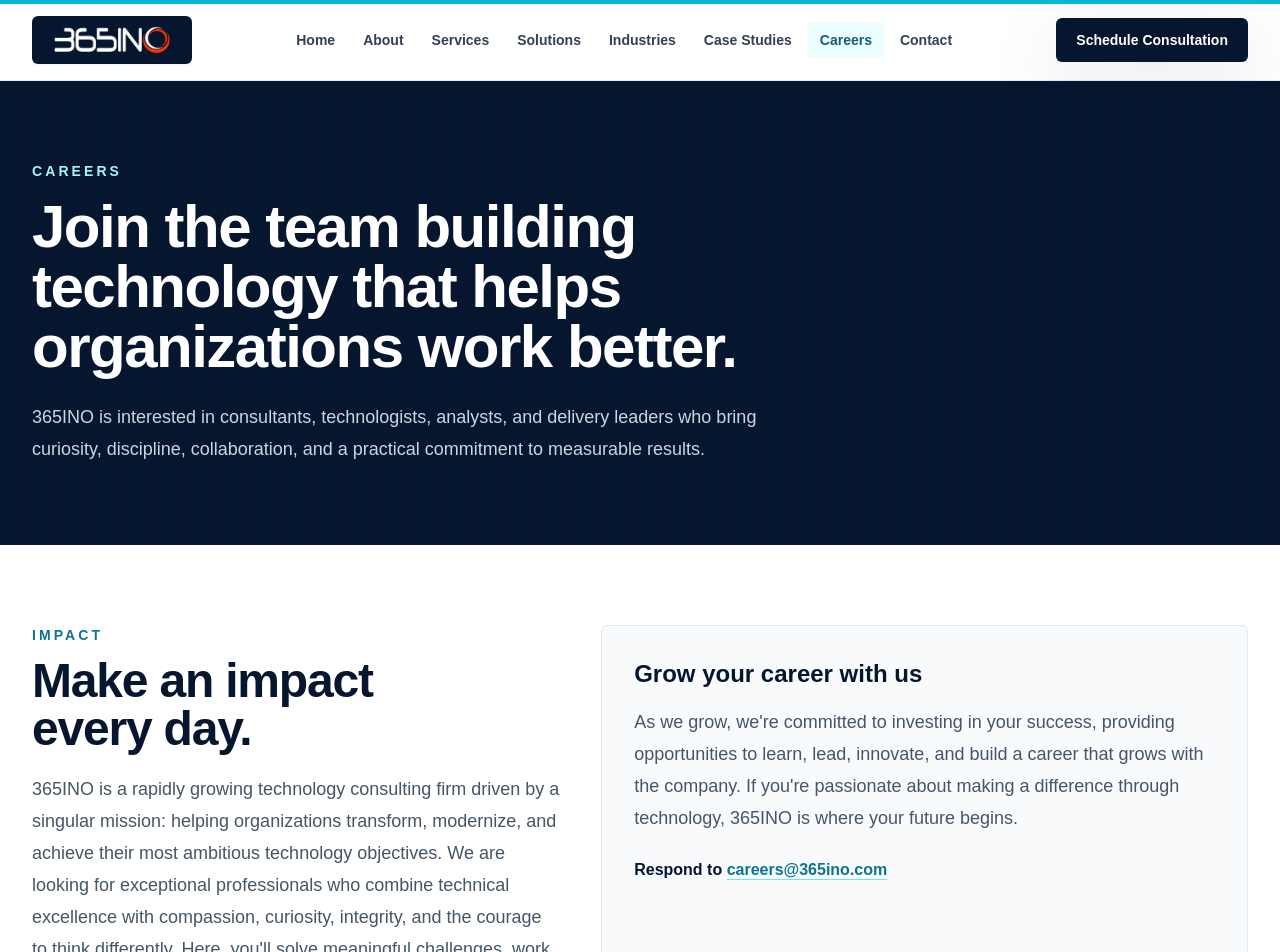
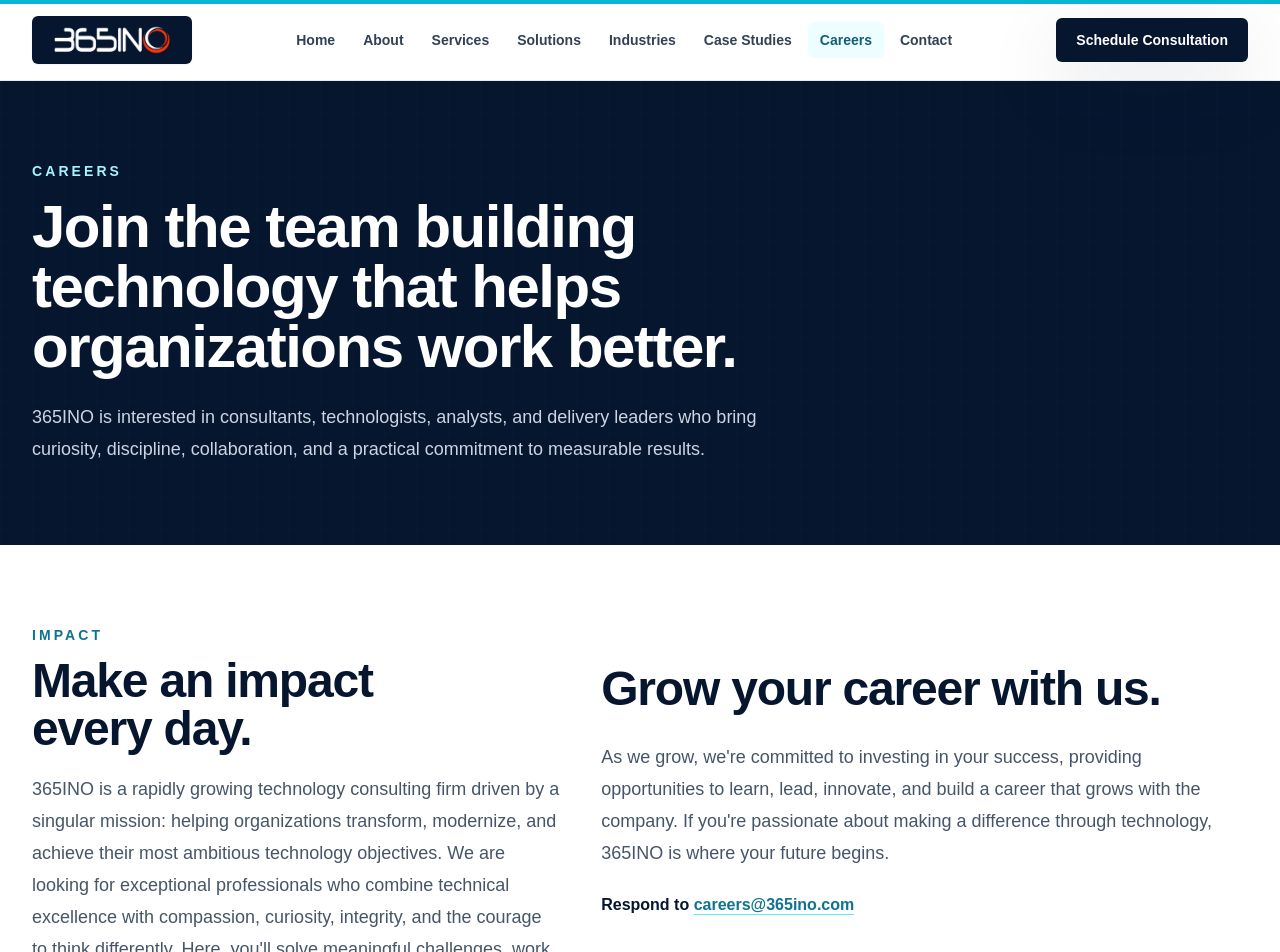
Before and after one commit to Space3434/365INO, a Next.js app: page /careers in a window 1280 px wide. Shown: the top 952 px of the page. Built offline with nearby package versions, Linux system fonts and the light colour scheme.

Commit message:
Align careers intro sections

```diff
--- a/app/careers/page.tsx
+++ b/app/careers/page.tsx
@@ -84,9 +84,11 @@ export default function CareersPage() {
             title="Make an impact every day."
             description="365INO is a rapidly growing technology consulting firm driven by a singular mission: helping organizations transform, modernize, and achieve their most ambitious technology objectives. We are looking for exceptional professionals who combine technical excellence with compassion, curiosity, integrity, and the courage to think differently. Here, you&apos;ll solve meaningful challenges, work alongside talented teammates, and contribute to solutions that create lasting impact for our clients."
           />
-          <div className="rounded-md border border-slate-200 bg-slate-50 p-6 lg:p-8">
-            <h3 className="text-2xl font-black text-navy">Grow your career with us</h3>
-            <p className="mt-4 text-lg leading-8 text-slate-600">
+          <div className="bg-white lg:pt-10">
+            <h3 className="text-balance text-4xl font-black tracking-tight text-navy sm:text-5xl">
+              Grow your career with us.
+            </h3>
+            <p className="mt-7 text-lg leading-8 text-slate-600">
               As we grow, we&apos;re committed to investing in your success, providing opportunities to learn, lead,
               innovate, and build a career that grows with the company. If you&apos;re passionate about making a
               difference through technology, 365INO is where your future begins.
```
